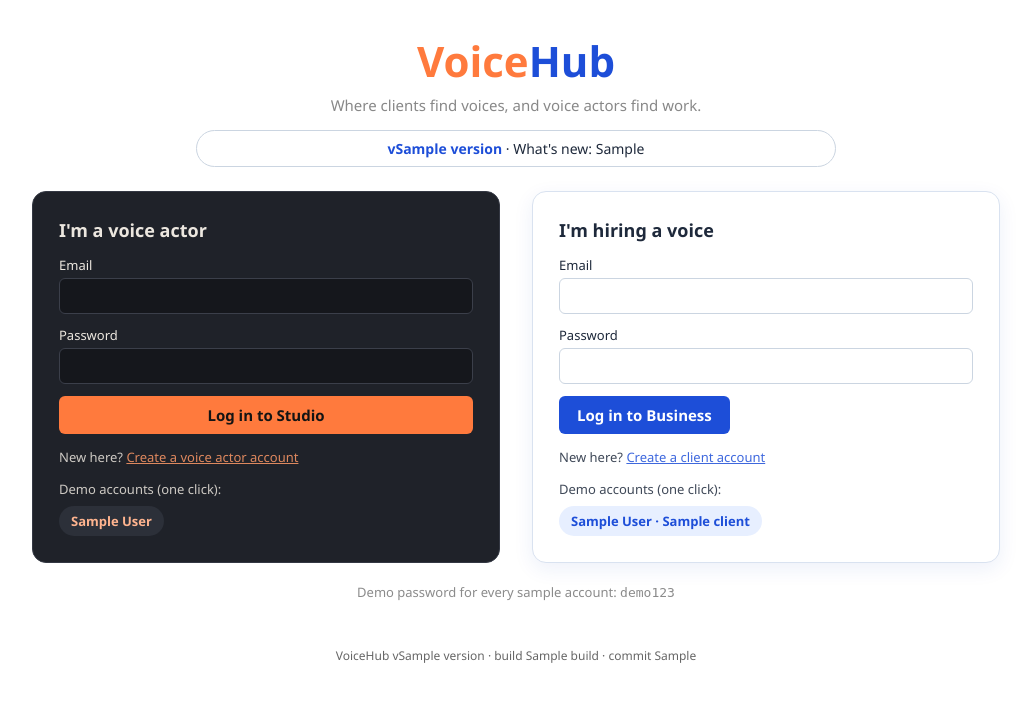
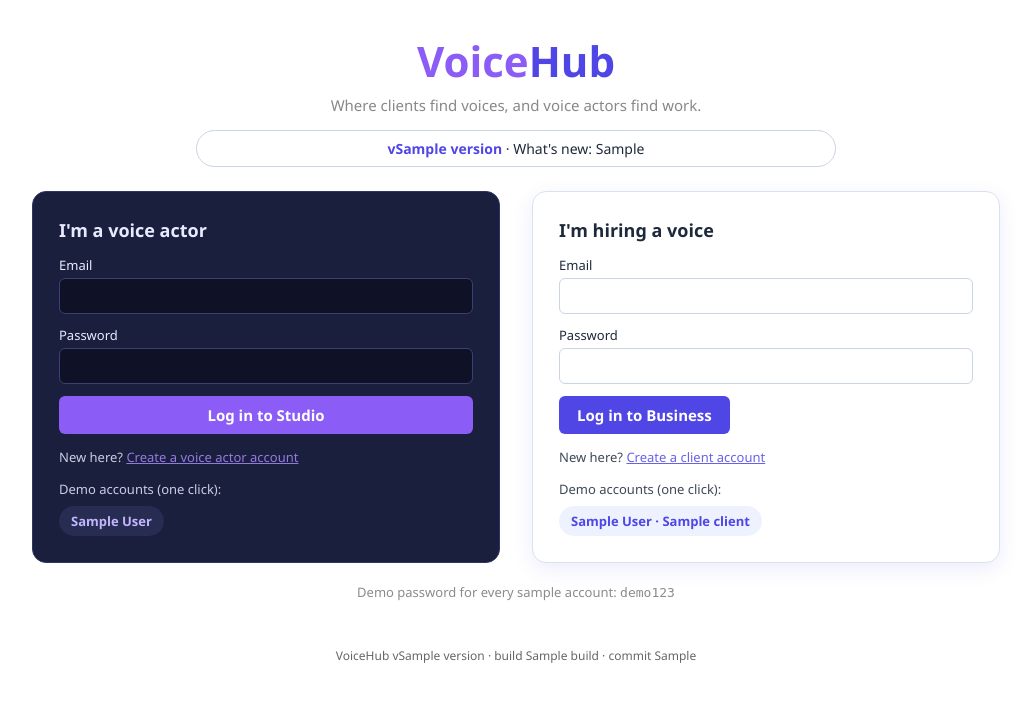
Before and after one commit to saleemhassanvazir/voicehub-cicd, a Python web app: template templates/login.html in a window 1280 px wide. Shown: the top 702 px of the page, without its empty margins (124-1155 px from the left). Run offline with Jinja, Linux system fonts and the light colour scheme; the template is opened without the code that fills it: most values are stand-ins (such as "Sample title", 1, 10 or a date in 2020).

Commit message:
Update style.css

```diff
--- a/static/style.css
+++ b/static/style.css
@@ -16,94 +16,94 @@ form.inline { flex-direction: row; align-items: flex-end; flex-wrap: wrap; }
 .flash { padding: 10px 14px; border-radius: 8px; margin-bottom: 16px; }
 
 /* ===== public (login) ===== */
-.theme-public { background: linear-gradient(90deg, #15171c 50%, #f4f7fc 50%); min-height: 100vh; }
+.theme-public { background: linear-gradient(90deg, #0f1226 50%, #f4f7fc 50%); min-height: 100vh; }
 .public { max-width: 1000px; margin: 0 auto; padding: 32px 16px; }
-.title { text-align: center; font-size: 42px; color: #ff7a3d; }
-.title span { color: #1d4ed8; }
+.title { text-align: center; font-size: 42px; color: #8b5cf6; }
+.title span { color: #4f46e5; }
 .lead { text-align: center; color: #888; margin-top: 0; }
 .split { display: grid; grid-template-columns: 1fr 1fr; gap: 32px; margin-top: 24px; }
 .half { border-radius: 14px; padding: 26px; display: flex; flex-direction: column; gap: 14px; }
-.half.dark { background: #1f2229; color: #ece7df; border: 1px solid #343843; }
-.half.dark input { background: #15171c; color: #fff; border: 1px solid #3b3f4a; }
-.half.dark a { color: #ff9a68; }
-.half.light { background: #fff; color: #1e293b; border: 1px solid #d9e2f0; box-shadow: 0 6px 20px rgba(30, 64, 175, .08); }
+.half.dark { background: #1a1f3d; color: #e8ebff; border: 1px solid #2e3561; }
+.half.dark input { background: #0f1226; color: #fff; border: 1px solid #3a4170; }
+.half.dark a { color: #a78bfa; }
+.half.light { background: #fff; color: #1e293b; border: 1px solid #d9e2f0; box-shadow: 0 6px 20px rgba(79, 70, 229, .10); }
 .half.light input { border: 1px solid #cbd5e1; }
-.half.light a { color: #1d4ed8; }
+.half.light a { color: #4f46e5; }
 .small { font-size: 13px; margin: 0; opacity: .85; }
 .center { text-align: center; margin-top: 20px; color: #777; }
 .demo { display: flex; flex-wrap: wrap; gap: 8px; align-items: center; }
 .demo .small { width: 100%; }
 .chip-btn { padding: 6px 12px; font-size: 13px; border-radius: 20px; }
-.half.dark .chip-btn { background: #2c3039; color: #ffb48f; }
-.half.light .chip-btn { background: #e7efff; color: #1d4ed8; }
+.half.dark .chip-btn { background: #262c52; color: #c4b5fd; }
+.half.light .chip-btn { background: #eef2ff; color: #4f46e5; }
 .theme-public .flash { background: #fff3cd; color: #6b4e00; }
 
 /* ===== VOICE ACTOR: dark studio ===== */
-.theme-actor { background: #121418; color: #ece7df; }
+.theme-actor { background: #0f1226; color: #e8ebff; }
 .studio { display: grid; grid-template-columns: 250px 1fr; min-height: 100vh; }
-.side { background: #0b0c0f; border-right: 1px solid #262a33; padding: 24px 18px; display: flex; flex-direction: column; gap: 18px; }
+.side { background: #0a0d1f; border-right: 1px solid #232a4d; padding: 24px 18px; display: flex; flex-direction: column; gap: 18px; }
 .side .brand { font-size: 22px; font-weight: 800; }
-.side .brand span { color: #ff7a3d; }
+.side .brand span { color: #8b5cf6; }
 .onair { align-self: flex-start; border: 2px solid #ff3b30; color: #ff3b30; font-weight: 800; font-size: 12px;
          letter-spacing: .15em; padding: 3px 9px; border-radius: 4px; display: flex; align-items: center; gap: 6px; }
 .onair i { width: 8px; height: 8px; border-radius: 50%; background: #ff3b30; animation: blink 1.4s infinite; }
 @keyframes blink { 50% { opacity: .2; } }
-.side .me { display: flex; flex-direction: column; gap: 3px; padding: 12px; background: #17191f; border-radius: 10px; }
-.side .me small { color: #9a958d; }
+.side .me { display: flex; flex-direction: column; gap: 3px; padding: 12px; background: #161b38; border-radius: 10px; }
+.side .me small { color: #9aa3d1; }
 .side nav { display: flex; flex-direction: column; gap: 4px; }
-.side nav a { color: #c9c3b9; text-decoration: none; padding: 9px 12px; border-radius: 8px; }
-.side nav a:hover, .side nav a.on { background: #ff7a3d; color: #141414; font-weight: 600; }
+.side nav a { color: #c7cdf2; text-decoration: none; padding: 9px 12px; border-radius: 8px; }
+.side nav a:hover, .side nav a.on { background: #8b5cf6; color: #ffffff; font-weight: 600; }
 .stage { padding: 30px 36px; max-width: 980px; }
-.theme-actor .sub, .theme-actor .meta { color: #9a958d; margin: 4px 0; font-size: 13.5px; }
-.panel { background: #1b1e25; border: 1px solid #2a2e38; border-radius: 12px; padding: 18px 20px; margin-bottom: 14px;
+.theme-actor .sub, .theme-actor .meta { color: #9aa3d1; margin: 4px 0; font-size: 13.5px; }
+.panel { background: #171c3a; border: 1px solid #2a3160; border-radius: 12px; padding: 18px 20px; margin-bottom: 14px;
          display: flex; flex-direction: column; gap: 10px; }
 .call-head { display: flex; justify-content: space-between; gap: 16px; }
-.cat { font-size: 11px; text-transform: uppercase; letter-spacing: .12em; color: #ff9a68; }
-.fee { font-size: 20px; font-weight: 800; color: #ffd166; white-space: nowrap; }
-.script { margin: 0; padding: 12px 16px; background: #121418; border-left: 4px solid #ff7a3d; font-style: italic; font-size: 16px; }
+.cat { font-size: 11px; text-transform: uppercase; letter-spacing: .12em; color: #a78bfa; }
+.fee { font-size: 20px; font-weight: 800; color: #5eead4; white-space: nowrap; }
+.script { margin: 0; padding: 12px 16px; background: #0f1226; border-left: 4px solid #8b5cf6; font-style: italic; font-size: 16px; }
 .record { display: grid; grid-template-columns: 1.2fr 1fr auto; gap: 12px; align-items: end; }
-.theme-actor input, .theme-actor select, .theme-actor textarea { background: #121418; color: #ece7df; border: 1px solid #3b3f4a; }
-.btn-actor { background: #ff7a3d; color: #141414; }
-.btn-actor:hover { background: #ff9259; }
-.theme-actor a { color: #ff9a68; }
+.theme-actor input, .theme-actor select, .theme-actor textarea { background: #0f1226; color: #e8ebff; border: 1px solid #3a4170; }
+.btn-actor { background: #8b5cf6; color: #ffffff; }
+.btn-actor:hover { background: #7c3aed; }
+.theme-actor a { color: #a78bfa; }
 .sent { color: #7bd88f; margin: 0; }
 .meters { display: grid; grid-template-columns: repeat(3, 1fr); gap: 12px; margin: 16px 0; }
-.meter { background: #1b1e25; border: 1px solid #2a2e38; border-radius: 12px; padding: 14px 16px; }
-.meter span { display: block; font-size: 12px; color: #9a958d; text-transform: uppercase; letter-spacing: .08em; }
-.meter b { font-size: 24px; color: #ffd166; }
+.meter { background: #171c3a; border: 1px solid #2a3160; border-radius: 12px; padding: 14px 16px; }
+.meter span { display: block; font-size: 12px; color: #9aa3d1; text-transform: uppercase; letter-spacing: .08em; }
+.meter b { font-size: 24px; color: #5eead4; }
 .h { margin: 24px 0 10px; }
 .row-panel { display: flex; justify-content: space-between; align-items: center; gap: 12px; }
 .right { text-align: right; }
-.pill { font-size: 12px; font-weight: 700; padding: 3px 10px; border-radius: 20px; background: #2c3039; color: #c9c3b9; }
+.pill { font-size: 12px; font-weight: 700; padding: 3px 10px; border-radius: 20px; background: #262c52; color: #c7cdf2; }
 .pill.hired, .pill.paid { background: #1f4d2b; color: #8ff0a4; }
-.pill.submitted, .pill.pending { background: #4d3a12; color: #ffd166; }
+.pill.submitted, .pill.pending { background: #4d3a12; color: #5eead4; }
 .pill.not-selected { background: #3a2124; color: #ff9b9b; }
-.theme-actor .flash { background: #2b2116; border: 1px solid #ff7a3d; color: #ffcfa8; }
+.theme-actor .flash { background: #1e1b4b; border: 1px solid #8b5cf6; color: #ddd6fe; }
 
 /* ===== CLIENT: bright business dashboard ===== */
 .theme-client { background: #f4f7fc; color: #1e293b; }
 .topbar { background: #fff; border-bottom: 1px solid #dde5f2; padding: 14px 32px; display: flex; align-items: center; gap: 28px; }
-.topbar .brand { font-size: 21px; font-weight: 800; color: #1d4ed8; }
+.topbar .brand { font-size: 21px; font-weight: 800; color: #4f46e5; }
 .topbar .brand span { color: #64748b; font-weight: 500; font-size: 15px; }
 .topbar nav { flex: 1; }
-.topbar nav a { color: #1e293b; text-decoration: none; font-weight: 600; border-bottom: 3px solid #1d4ed8; padding-bottom: 4px; }
+.topbar nav a { color: #1e293b; text-decoration: none; font-weight: 600; border-bottom: 3px solid #4f46e5; padding-bottom: 4px; }
 .topbar .me { font-size: 14px; color: #475569; }
-.topbar .me a { margin-left: 12px; color: #1d4ed8; }
+.topbar .me a { margin-left: 12px; color: #4f46e5; }
 .office { max-width: 1150px; margin: 0 auto; padding: 28px 24px; }
 .office-grid { display: grid; grid-template-columns: 1fr 360px; gap: 24px; align-items: start; }
 .card { background: #fff; border: 1px solid #dde5f2; border-radius: 12px; padding: 18px 20px; margin-bottom: 16px;
         box-shadow: 0 2px 8px rgba(15, 23, 42, .04); display: flex; flex-direction: column; gap: 10px; }
 .theme-client input, .theme-client select, .theme-client textarea { border: 1px solid #cbd5e1; background: #fff; }
-.btn-client { background: #1d4ed8; color: #fff; align-self: flex-start; }
-.btn-client:hover { background: #1e40af; }
+.btn-client { background: #4f46e5; color: #fff; align-self: flex-start; }
+.btn-client:hover { background: #4338ca; }
 .table { width: 100%; border-collapse: collapse; background: #fff; border: 1px solid #dde5f2; border-radius: 12px; overflow: hidden; font-size: 14px; }
 .table th { background: #eef3fb; text-align: left; padding: 10px 12px; color: #475569; font-size: 12.5px; text-transform: uppercase; letter-spacing: .04em; }
 .table td { padding: 11px 12px; border-top: 1px solid #edf1f7; }
 .num { text-align: center; }
-.link { color: #1d4ed8; font-weight: 600; text-decoration: none; }
+.link { color: #4f46e5; font-weight: 600; text-decoration: none; }
 .muted { color: #64748b; margin: 0; font-size: 13.5px; }
 .badge { font-size: 12px; font-weight: 700; padding: 3px 10px; border-radius: 20px; background: #e2e8f0; color: #334155; white-space: nowrap; }
-.badge.open, .badge.submitted, .badge.pending { background: #dbeafe; color: #1d4ed8; }
+.badge.open, .badge.submitted, .badge.pending { background: #e0e7ff; color: #4f46e5; }
 .badge.hired, .badge.paid { background: #dcfce7; color: #15803d; }
 .badge.completed { background: #ede9fe; color: #6d28d9; }
 .badge.not-selected { background: #f1f5f9; color: #94a3b8; }
@@ -112,9 +112,9 @@ form.inline { flex-direction: row; align-items: flex-end; flex-wrap: wrap; }
 .cards { display: grid; grid-template-columns: repeat(auto-fill, minmax(320px, 1fr)); gap: 16px; margin-top: 12px; }
 .actor-card.chosen { border: 2px solid #16a34a; }
 .note { margin: 0; color: #334155; font-style: italic; }
-.contract { border-left: 5px solid #1d4ed8; }
+.contract { border-left: 5px solid #4f46e5; }
 .stars { color: #f59e0b; font-size: 18px; }
-.theme-client .flash { background: #e0ecff; border: 1px solid #93b4f5; color: #1e3a8a; }
+.theme-client .flash { background: #eef2ff; border: 1px solid #a5b4fc; color: #312e81; }
 
 @media (max-width: 820px) {
   .split, .office-grid, .grid2, .record, .meters { grid-template-columns: 1fr; }
@@ -125,5 +125,5 @@ form.inline { flex-direction: row; align-items: flex-end; flex-wrap: wrap; }
 /* ===== release banner + version footer ===== */
 .release { max-width: 640px; margin: 0 auto 8px; text-align: center; background: #fff; color: #1e293b;
            border: 1px solid #cbd5e1; border-radius: 30px; padding: 8px 18px; font-size: 14px; }
-.release b { color: #1d4ed8; }
+.release b { color: #4f46e5; }
 .version { text-align: center; font-size: 12px; padding: 14px; opacity: .6; }
```
